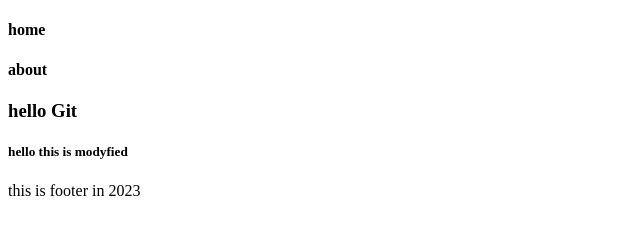
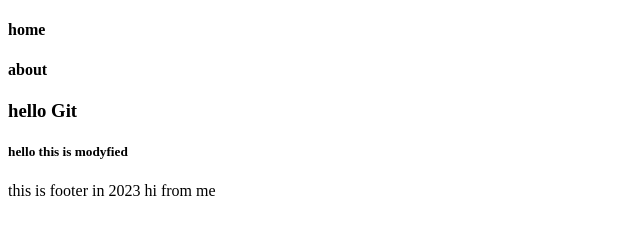
Before and after one commit to biibak/FIRST, a plain HTML site: page index.html in a window 1280 px wide. Shown: the full height of the page, 0-640 px from the left. Drawn offline with Linux system fonts and the light colour scheme.

Commit message:
hi from me in footer

```diff
--- a/index.html
+++ b/index.html
@@ -13,7 +13,7 @@
     <h3>hello Git</h3>
     <h5>hello this is modyfied</h5>
     <footer>
-        this is footer in 2023
+        this is footer in 2023 hi from me
     </footer>
 </body>
 </html>
```
